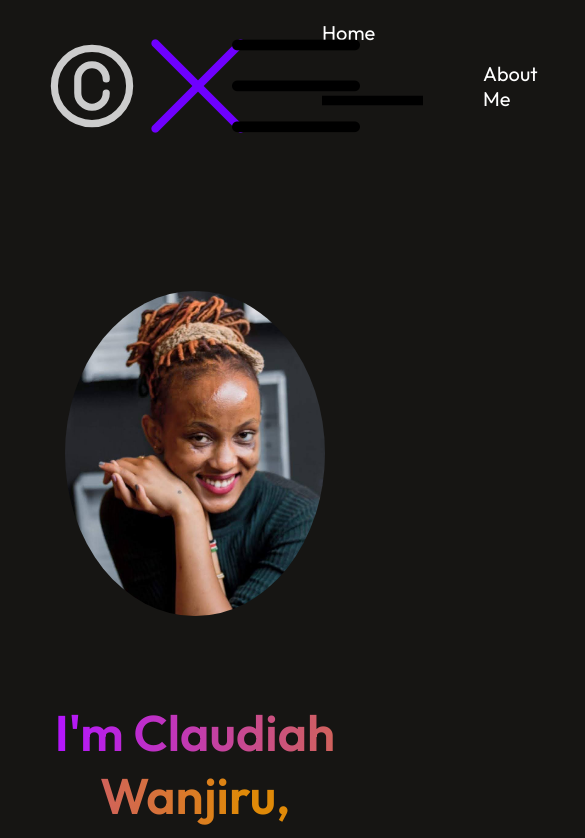
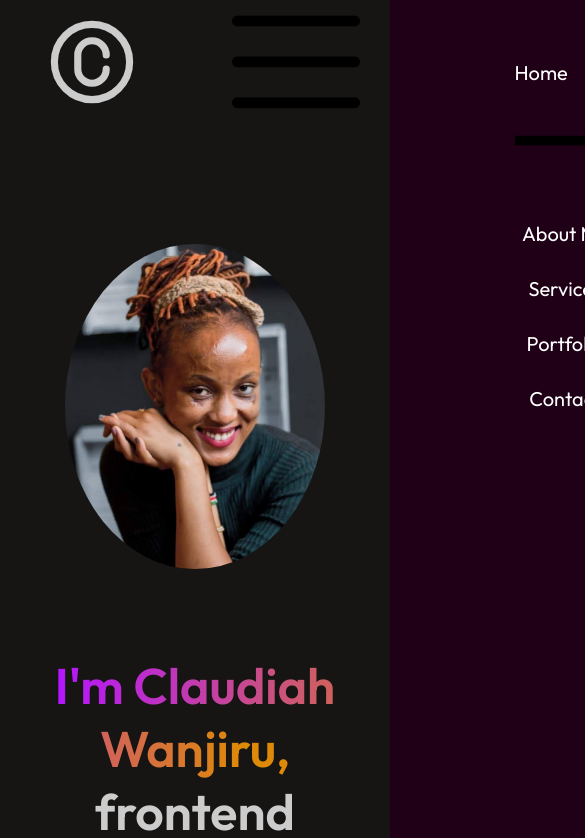
Before and after one commit to claudiahW/CodeWithClaude, a React (Vite) app: page / in a window 390 px wide. Shown: the top 838 px of the page, 585 px wide, since content can reach past the window. Built offline with nearby package versions, Linux system fonts and the light colour scheme.

Commit message:
make navbar hidden

```diff
--- a/src/Navbar.css
+++ b/src/Navbar.css
@@ -39,16 +39,37 @@
   text-decoration: none;
   color: #fff;
 }
-@media(max-width:768px){
-  .navbar{
+@media (max-width: 768px) {
+  .navbar {
     margin: 20px 50px;
   }
-  .nav-connect{
+  .nav-connect {
     display: none;
   }
-  .nav-mob-open{
+  .nav-mob-open {
     display: block;
     position: fixed;
     right: 30px;
   }
+  .nav-mob-close {
+    display: block;
+    position: relative;
+    top: 30px;
+    left: 290px;
+    width: 30px;
+  }
+
+  .nav-menu {
+    position: fixed;
+    flex-direction: column;
+    align-items: center;
+    top: 0;
+    gap: 30px;
+    background-color: #1f0016;
+    width: 350px;
+    height: 100%;
+    z-index: 2;
+    transition: right 0.5s;
+    right: -350px;
+  }
 }
```
